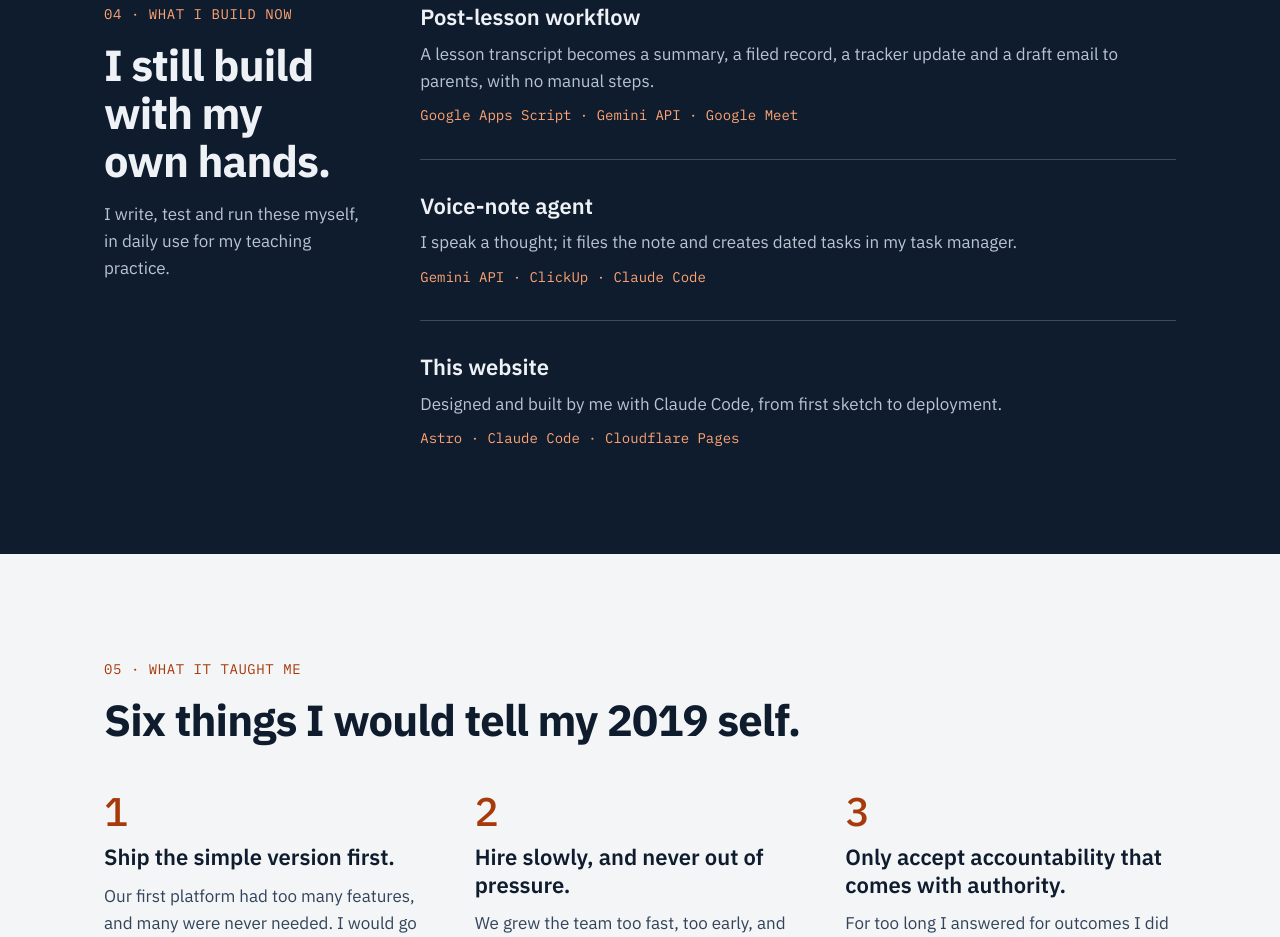
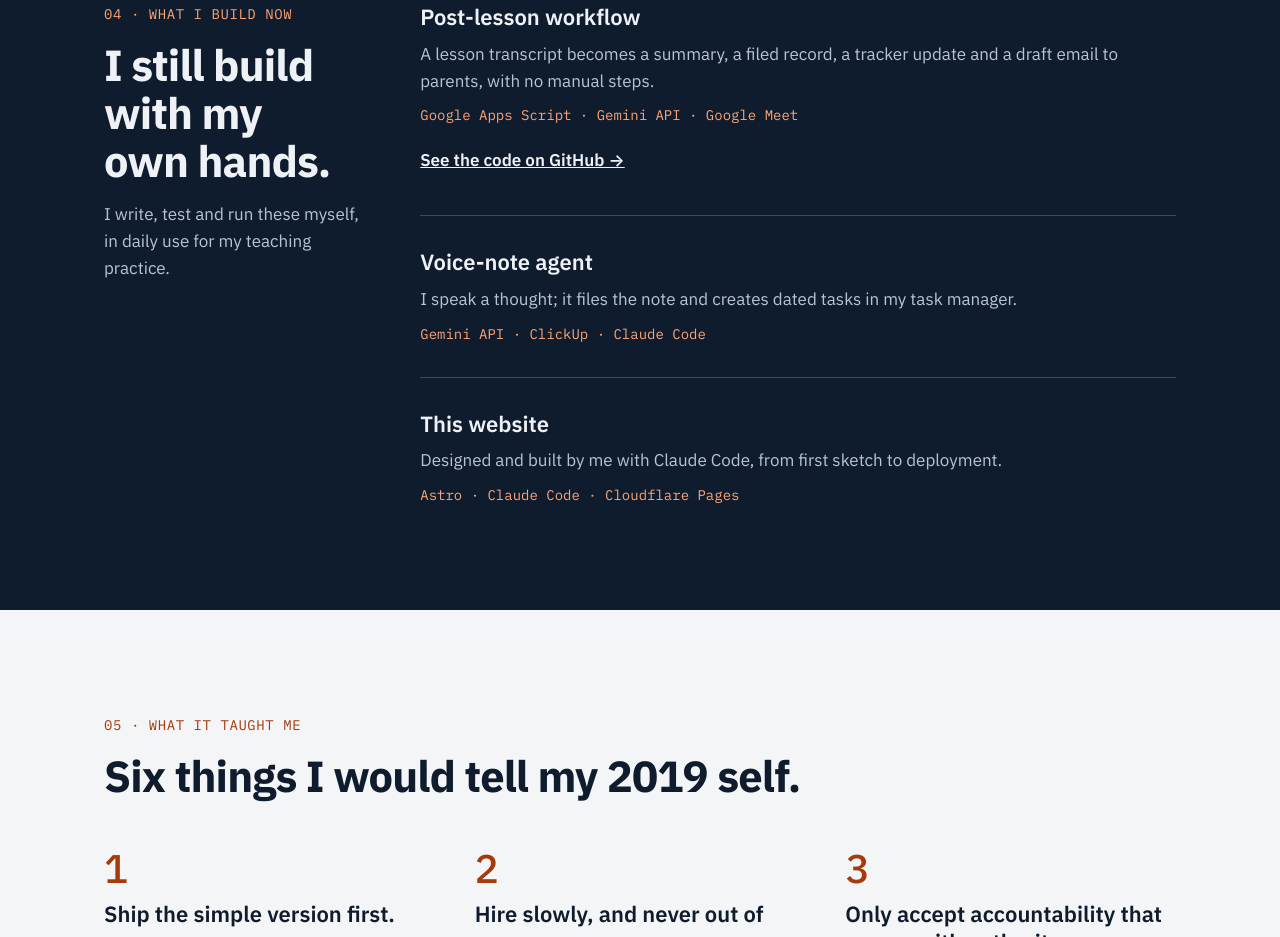
Before and after one commit to Manfred-Olbrich-Founder/manfredolbrich-site, an Astro site: page / in a window 1280 px wide. Shown: the part 5011-5948 px from the top of the page. Built offline with nearby package versions, Linux system fonts and the light colour scheme; Astro itself is replaced by a stand-in of ours.

Commit message:
Link the post-lesson workflow repository from the home page
Co-Authored-By: Claude Fable 5.2 <noreply@anthropic.com>
Claude-Session: https://claude.ai/code/session_01GT7f9YAnyKgimpgGAcTkSW

```diff
--- a/src/data/site.json
+++ b/src/data/site.json
@@ -51,7 +51,7 @@
     "heading": "I still build with my own hands.",
     "intro": "I write, test and run these myself, in daily use for my teaching practice.",
     "items": [
-      { "title": "Post-lesson workflow", "text": "A lesson transcript becomes a summary, a filed record, a tracker update and a draft email to parents, with no manual steps.", "tools": "Google Apps Script · Gemini API · Google Meet" },
+      { "title": "Post-lesson workflow", "text": "A lesson transcript becomes a summary, a filed record, a tracker update and a draft email to parents, with no manual steps.", "tools": "Google Apps Script · Gemini API · Google Meet", "link": "https://github.com/Manfred-Olbrich-Founder/post-lesson-workflow", "linkLabel": "See the code on GitHub" },
       { "title": "Voice-note agent", "text": "I speak a thought; it files the note and creates dated tasks in my task manager.", "tools": "Gemini API · ClickUp · Claude Code" },
       { "title": "This website", "text": "Designed and built by me with Claude Code, from first sketch to deployment.", "tools": "Astro · Claude Code · Cloudflare Pages" }
     ]
--- a/src/pages/index.astro
+++ b/src/pages/index.astro
@@ -128,6 +128,7 @@ const cvLabel = site.cv ? 'Download CV' : 'Request my CV';
               <h3>{i.title}</h3>
               <p>{i.text}</p>
               <div class="tools">{i.tools}</div>
+              {i.link && <a class="code-link" href={i.link}>{i.linkLabel} →</a>}
             </div>
           ))}
         </div>
--- a/src/styles/global.css
+++ b/src/styles/global.css
@@ -129,6 +129,8 @@ h3 { font-size: 22px; line-height: 1.25; font-weight: 600; }
 .now-list > div:last-child { border-bottom: 0; padding-bottom: 0; }
 .now-list p { color: var(--on-dark-muted); }
 .now-list .tools { font-family: var(--mono); font-size: 14px; color: var(--accent-on-dark); }
+.now-list .code-link { color: var(--on-dark); font-weight: 600; padding: 10px 0; align-self: flex-start; }
+.now-list .code-link:hover { color: var(--accent-on-dark); }
 
 /* Numbered points */
 .points { display: grid; grid-template-columns: repeat(auto-fit, minmax(min(300px, 100%), 1fr)); gap: 40px; }
```
